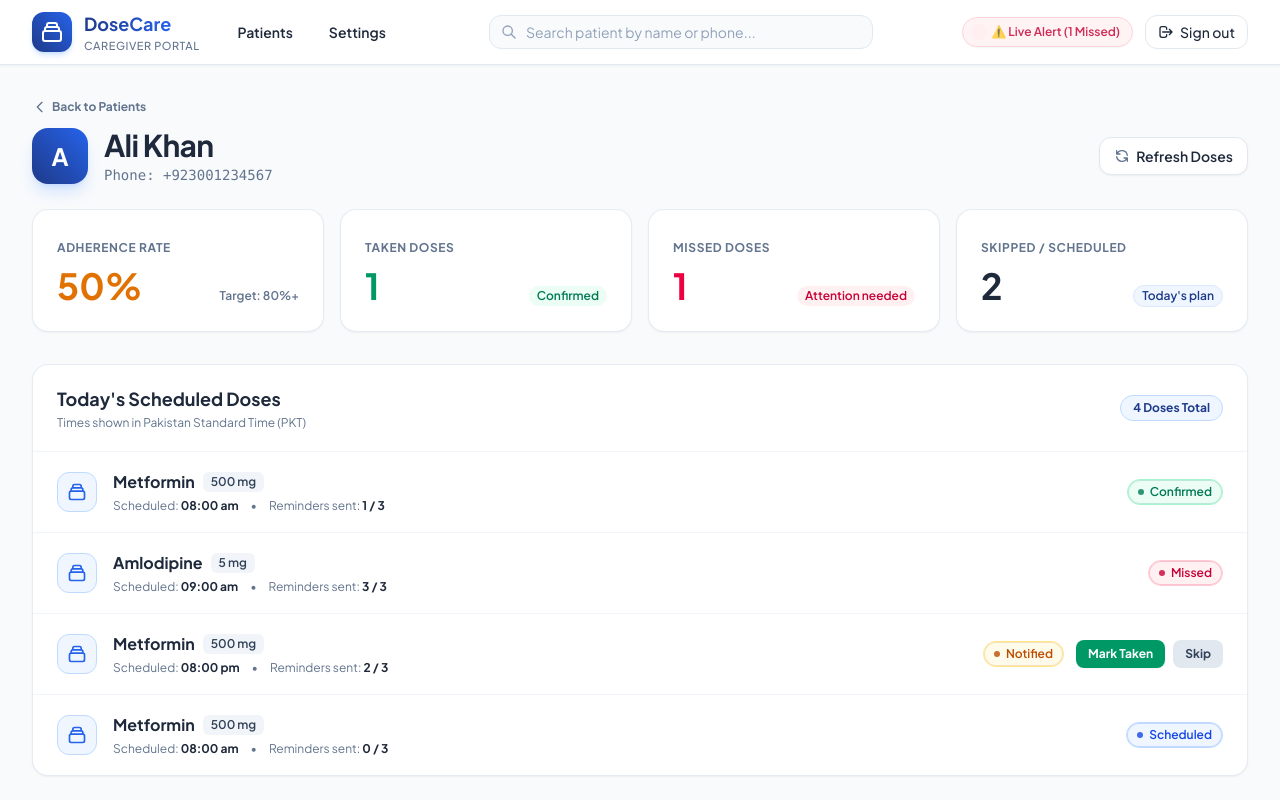
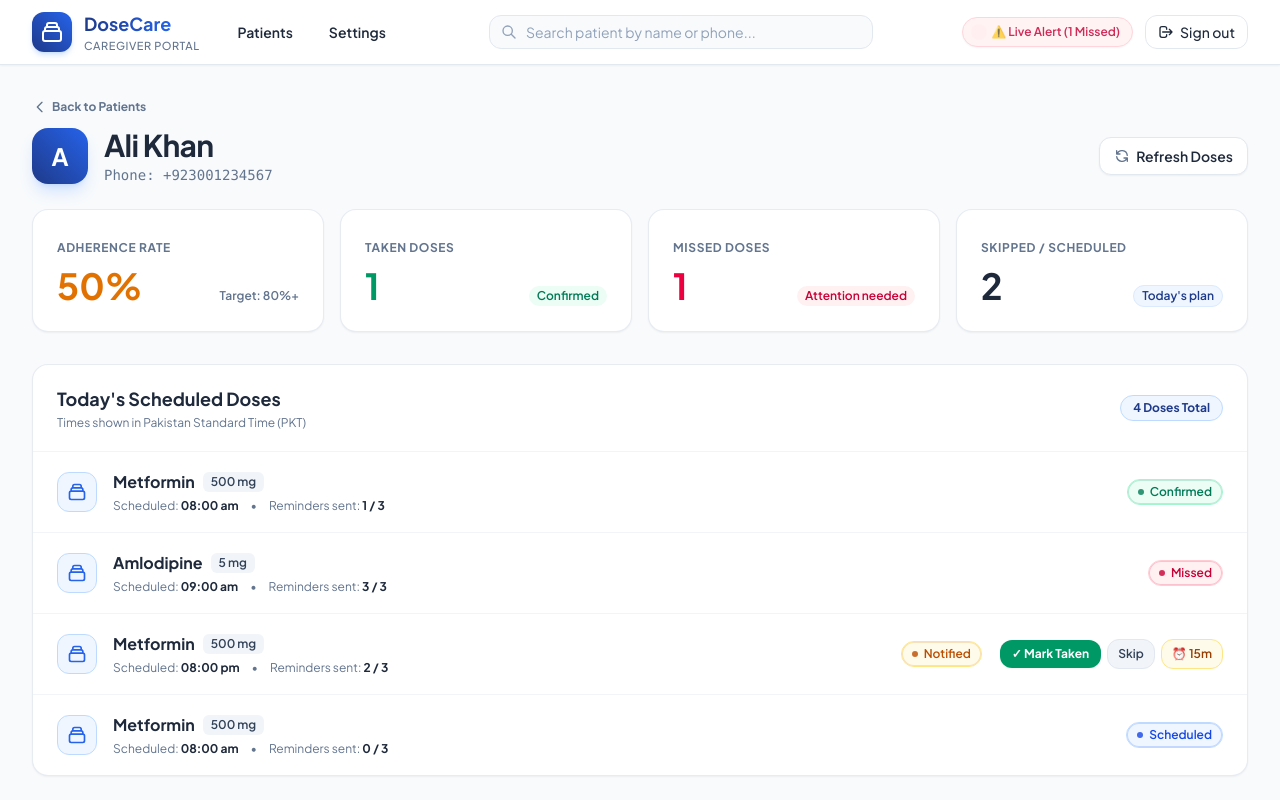
Before and after one commit to behzad-12-nawaz/team, a React (Vite) app in the folder caregiver-dashboard/: page /patient/1 in a window 1280 px wide. Shown: the top 800 px of the page. Built offline with nearby package versions, Linux system fonts and the light colour scheme; sample sign-in values are in the browser's storage.

Commit message:
feat(caregiver-dashboard): connect Mark Taken, Skip, and Snooze actions to live state and compliance stats

```diff
--- a/caregiver-dashboard/src/api/client.js
+++ b/caregiver-dashboard/src/api/client.js
@@ -18,6 +18,24 @@ function getMockPatients() {
 function saveMockPatients(patients) {
   try {
     localStorage.setItem("dosecare_mock_patients", JSON.stringify(patients));
+  } catch (e) {
+    console.error(e);
+  }
+}
+
+function getMockDoses() {
+  try {
+    const saved = localStorage.getItem("dosecare_mock_doses");
+    if (saved) return JSON.parse(saved);
+  } catch (e) {
+    console.error(e);
+  }
+  return mock.doses;
+}
+
+function saveMockDoses(doses) {
+  try {
+    localStorage.setItem("dosecare_mock_doses", JSON.stringify(doses));
   } catch (e) {
     console.error(e);
   }
@@ -54,11 +72,50 @@ function mockResponse(path, options = {}) {
   }
 
   if (path.match(/\/patients\/\d+\/doses/) && method === "GET") {
-    return Promise.resolve(mock.doses);
+    return Promise.resolve(getMockDoses());
   }
 
-  if (path.match(/\/doses\/\d+\/reply/) && method === "POST") {
-    return Promise.resolve(mock.dose_reply);
+  // Contract: POST /doses/{id}/reply with {"action": "taken" | "skip" | "snooze"}
+  if (path.match(/\/doses\/(\d+)\/reply/) && method === "POST") {
+    const match = path.match(/\/doses\/(\d+)\/reply/);
+    const doseId = match ? parseInt(match[1], 10) : null;
+    const body = options.body ? JSON.parse(options.body) : {};
+    const action = body.action || "taken";
+
+    let newStatus = "CONFIRMED";
+    if (action === "skip") newStatus = "SKIPPED";
+    else if (action === "snooze") newStatus = "NOTIFIED";
+
+    const currentDoses = getMockDoses();
+    const updatedDoses = currentDoses.map((d) => {
+      if (d.id === doseId) {
+        return {
+          ...d,
+          status: newStatus,
+          reminder_count: action === "snooze" ? (d.reminder_count || 0) + 1 : d.reminder_count,
+        };
+      }
+      return d;
+    });
+    saveMockDoses(updatedDoses);
+
+    // Update patient today counts in mock
+    const patients = getMockPatients();
+    const updatedPatients = patients.map((p) => {
+      if (action === "taken") {
+        return {
+          ...p,
+          today: {
+            ...p.today,
+            taken: (p.today?.taken || 0) + 1,
+          },
+        };
+      }
+      return p;
+    });
+    saveMockPatients(updatedPatients);
+
+    return Promise.resolve({ id: doseId, status: newStatus });
   }
 
   if (path === "/caregiver/settings" && method === "PUT") {
--- a/caregiver-dashboard/src/pages/PatientDetail.jsx
+++ b/caregiver-dashboard/src/pages/PatientDetail.jsx
@@ -12,6 +12,7 @@ export function PatientDetail() {
   const [loading, setLoading] = useState(true);
   const [error, setError] = useState("");
   const [replyLoading, setReplyLoading] = useState(null);
+  const [actionSuccessMessage, setActionSuccessMessage] = useState("");
 
   const loadData = useCallback(async () => {
     try {
@@ -74,13 +75,26 @@ export function PatientDetail() {
     return { day: dayNum, status };
   }).reverse();
 
-  const handleActionReply = async (doseId, action) => {
+  // Dose reply action: taken, skip, snooze
+  const handleActionReply = async (doseId, action, medicineName) => {
     try {
       setReplyLoading(doseId);
-      await api(`/doses/${doseId}/reply`, {
+      setActionSuccessMessage("");
+      const res = await api(`/doses/${doseId}/reply`, {
         method: "POST",
         body: JSON.stringify({ action }),
       });
+
+      const actionText =
+        action === "taken"
+          ? "CONFIRMED (Taken)"
+          : action === "skip"
+          ? "SKIPPED"
+          : "SNOOZED (15 min)";
+
+      setActionSuccessMessage(`✓ Dose of ${medicineName} successfully marked as ${actionText}!`);
+      setTimeout(() => setActionSuccessMessage(""), 5000);
+
       await loadData();
     } catch (err) {
       alert(`Action failed: ${err.message}`);
@@ -133,6 +147,19 @@ export function PatientDetail() {
             </div>
           </div>
         </div>
+
+        {/* Global Action Success Banner */}
+        {actionSuccessMessage && (
+          <div className="mb-6 p-4 rounded-2xl bg-emerald-50 border border-emerald-200 text-sm text-emerald-800 font-semibold flex items-center justify-between shadow-xs animate-in fade-in">
+            <div className="flex items-center space-x-2">
+              <span className="w-2 h-2 rounded-full bg-emerald-500"></span>
+              <span>{actionSuccessMessage}</span>
+            </div>
+            <button onClick={() => setActionSuccessMessage("")} className="text-emerald-600 hover:text-emerald-800 text-xs">
+              ✕
+            </button>
+          </div>
+        )}
 
         {loading ? (
           <div className="py-20 text-center">
@@ -242,24 +269,35 @@ export function PatientDetail() {
                         </div>
                       </div>
 
-                      <div className="flex items-center space-x-3">
+                      {/* Action Buttons & Status Badge */}
+                      <div className="flex items-center space-x-2.5">
                         <StatusBadge status={dose.status} />
 
                         {dose.status === "NOTIFIED" && (
-                          <div className="flex items-center space-x-2">
+                          <div className="flex items-center space-x-1.5 ml-2">
                             <button
                               disabled={replyLoading === dose.id}
-                              onClick={() => handleActionReply(dose.id, "taken")}
-                              className="px-3 py-1.5 text-xs font-bold rounded-lg bg-emerald-600 text-white hover:bg-emerald-700 shadow-xs transition-all disabled:opacity-50"
+                              onClick={() => handleActionReply(dose.id, "taken", dose.medicine)}
+                              title="Confirm that the patient has taken this dose"
+                              className="px-3 py-1.5 text-xs font-bold rounded-xl bg-emerald-600 hover:bg-emerald-700 text-white shadow-xs transition-all disabled:opacity-50 cursor-pointer flex items-center space-x-1"
                             >
-                              Mark Taken
+                              <span>✓ Mark Taken</span>
                             </button>
                             <button
                               disabled={replyLoading === dose.id}
-                              onClick={() => handleActionReply(dose.id, "skip")}
-                              className="px-3 py-1.5 text-xs font-bold rounded-lg bg-slate-200 text-slate-700 hover:bg-slate-300 transition-all disabled:opacity-50"
+                              onClick={() => handleActionReply(dose.id, "skip", dose.medicine)}
+                              title="Mark this dose as skipped"
+                              className="px-2.5 py-1.5 text-xs font-semibold rounded-xl bg-slate-100 hover:bg-slate-200 text-slate-700 transition-all disabled:opacity-50 cursor-pointer border border-slate-200"
                             >
                               Skip
+                            </button>
+                            <button
+                              disabled={replyLoading === dose.id}
+                              onClick={() => handleActionReply(dose.id, "snooze", dose.medicine)}
+                              title="Snooze reminder for 15 minutes"
+                              className="px-2.5 py-1.5 text-xs font-semibold rounded-xl bg-amber-50 hover:bg-amber-100 text-amber-800 transition-all disabled:opacity-50 cursor-pointer border border-amber-200"
+                            >
+                              ⏰ 15m
                             </button>
                           </div>
                         )}
```
